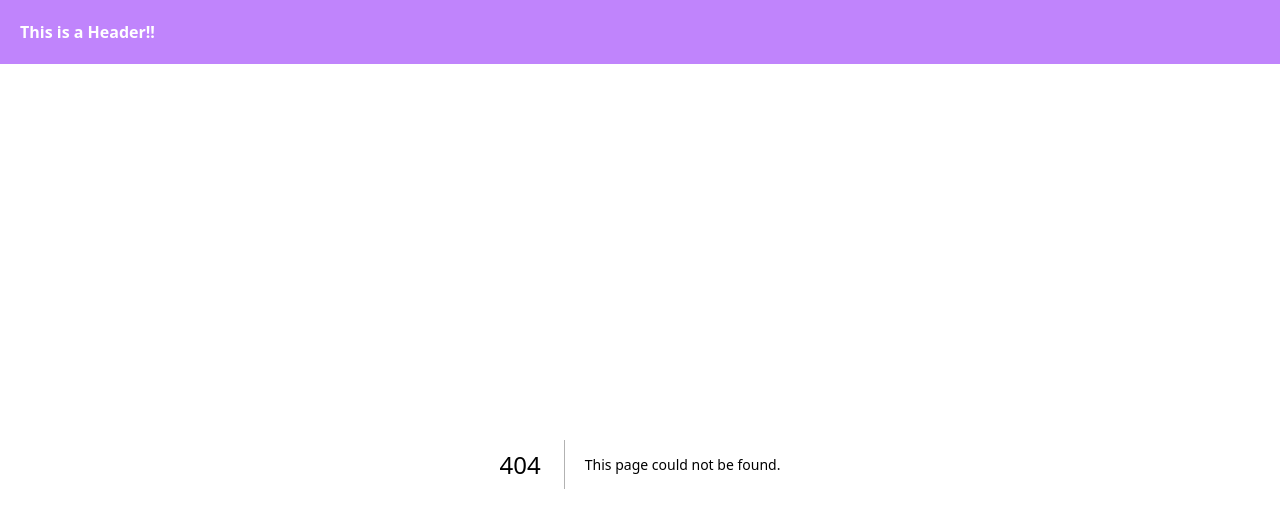
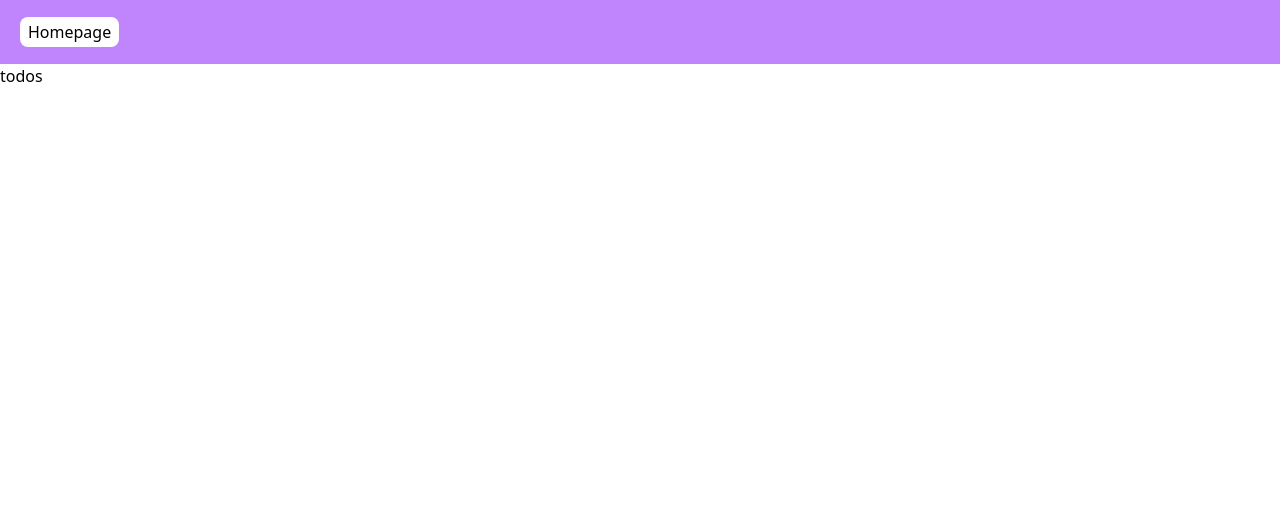
Before and after one commit to bilalgit98/NextJS13CrashCourse, a Next.js app in the folder nextjs-13-demo/: page /todos in a window 1280 px wide. Before the commit this address had no page. Shown: the top 528 px of the page. Built offline with nearby package versions, Linux system fonts and the light colour scheme.

Commit message:
Starting to build a ToDo App and header
Added the link to homepage, and beginning to build a ToDo App

```diff
--- a/nextjs-13-demo/app/Header.tsx
+++ b/nextjs-13-demo/app/Header.tsx
@@ -1,9 +1,10 @@
+import Link from 'next/link'
 import React from 'react'
 
 function Header() {
   return (
     <header className='p-5 bg-purple-400'>
-        <p className='font-bold text-white'>This is a Header!!</p>
+<Link href={'/'} className='px-2 py-1 bg-white rounded-lg'>Homepage</Link>
     </header>
   )
 }
--- /dev/null
+++ b/nextjs-13-demo/app/todos/page.tsx
@@ -0,0 +1,10 @@
+import React from 'react'
+
+function todos() {
+  return(
+  <div>todos</div>
+  )
+
+}
+
+export default todos
```
